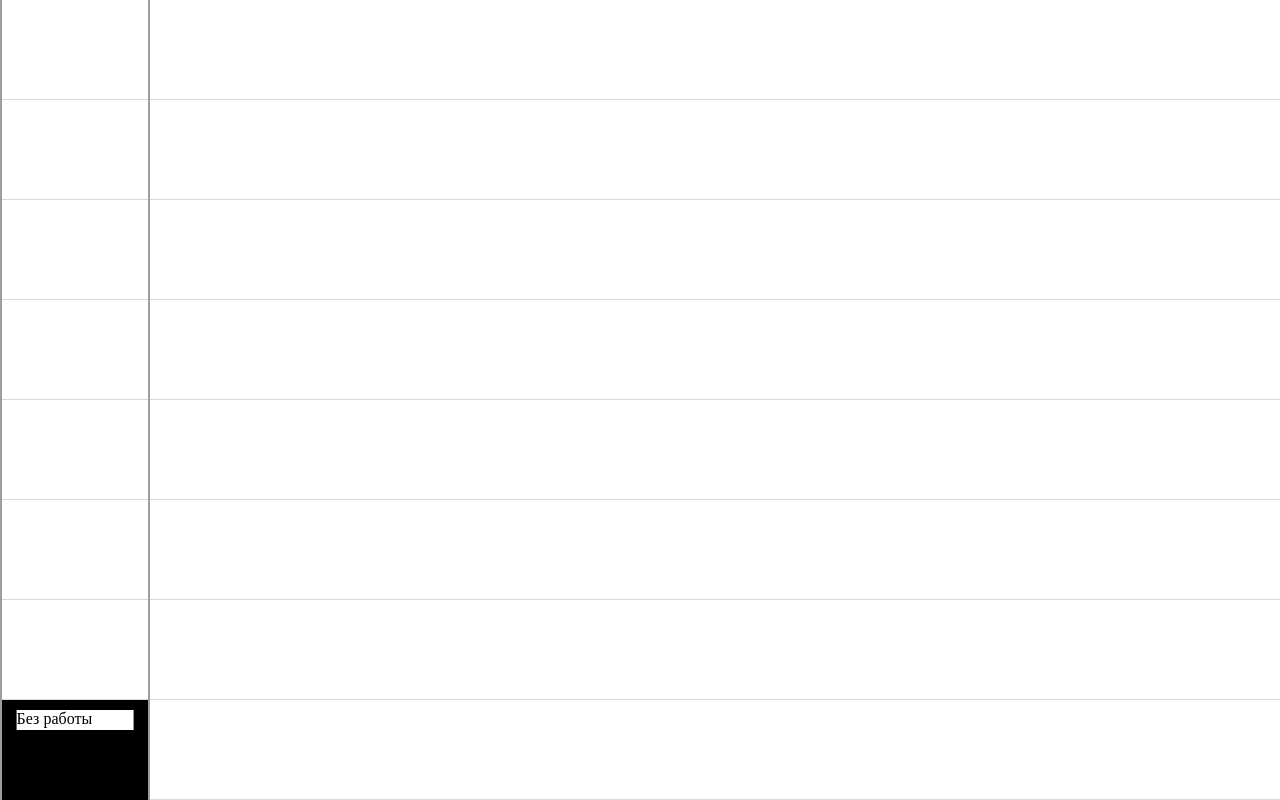
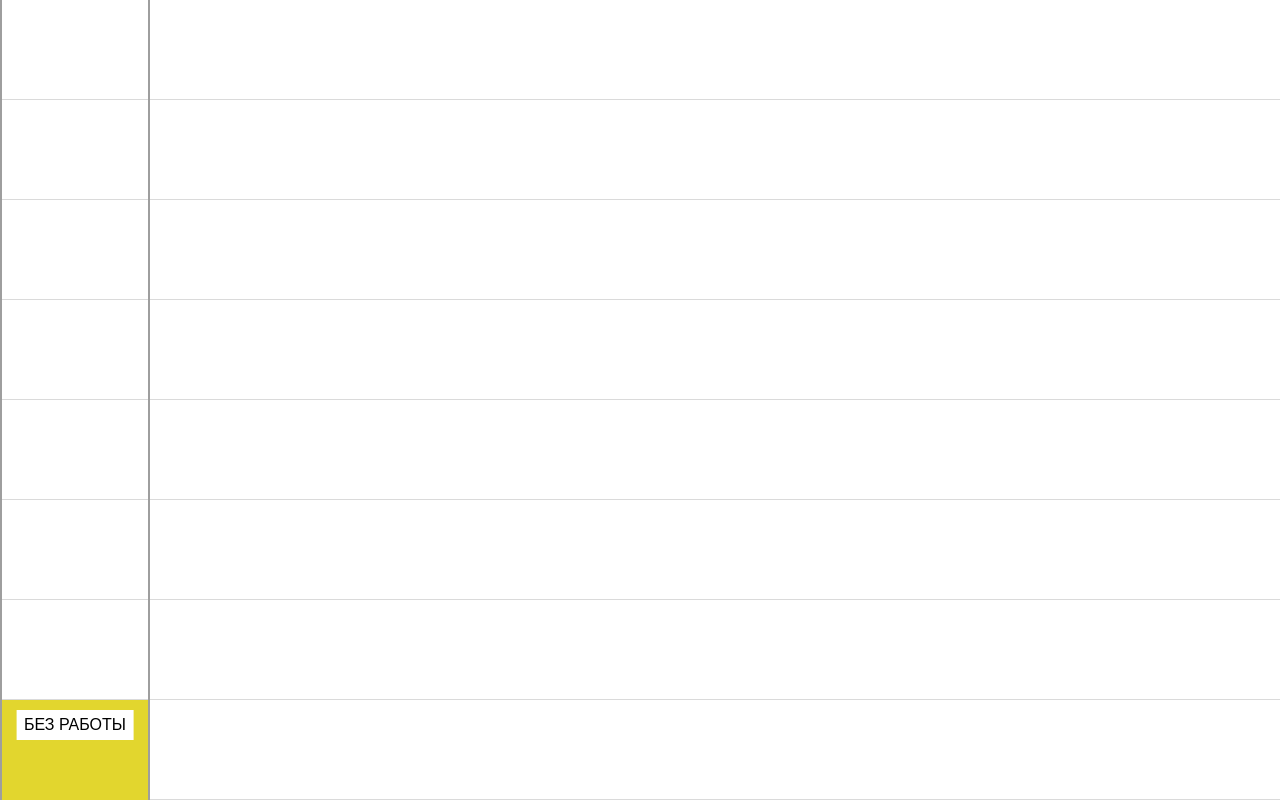
Before and after one commit to nikita-developer/true-conf, a Vue app: page / in a window 1280 px wide. Built offline with nearby package versions, Linux system fonts and the light colour scheme.

Commit message:
чучуть стиля

```diff
--- a/src/components/Elevator/Elevator.vue
+++ b/src/components/Elevator/Elevator.vue
@@ -90,7 +90,7 @@
 
                 // ждем
                 setTimeout(() => {
-                    this.info = "Ждемс"
+                    this.info = "Жду"
                 }, this.duration + 500)
 
                 setTimeout(() => {
--- a/src/components/Elevator/styles/elevator.scss
+++ b/src/components/Elevator/styles/elevator.scss
@@ -8,7 +8,7 @@
         left: 0;
         right: 0;
         height: 20%;
-        background-color: #000;
+        background-color: rgb(226, 214, 46);
     }
 
     &__info {
@@ -17,7 +17,11 @@
         left: 50%;
         transform: translateX(-50%);
         min-width: 80%;
-        min-height: 20px;
+        min-height: 30px;
         background-color: #fff;
+        text-align: center;
+        line-height: 30px;
+        font-family: sans-serif;
+        text-transform: uppercase;
     }
 }
```
